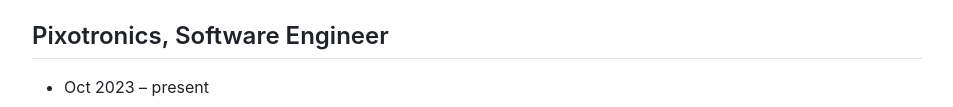
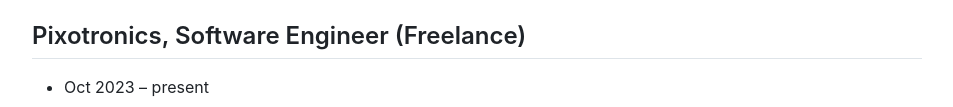
Before and after one commit to rush-skills/resume, a plain HTML site: page index.html in a window 1280 px wide. Shown: the part 572-679 px from the top of the page, without its empty margins (163-1116 px from the left). Drawn offline with nearby package versions, Linux system fonts and the light colour scheme.

Commit message:
render the latest CV

```diff
--- a/index.html
+++ b/index.html
@@ -43,7 +43,7 @@
         <h1>Summary</h1>
         <p>Versatile Software Engineer and DevOps specialist with extensive experience in designing and managing large-scale, distributed systems. Proven track record in building scalable, fault-tolerant applications and automating complex processes across diverse technology stacks. Adept at creating high-performing, secure, and resilient solutions that drive business value. Passionate about continuous learning, innovation, and mentoring to enhance system performance and foster team growth.</p>
         <h1>Experience</h1>
-        <h2>Pixotronics, Software Engineer</h2>
+        <h2>Pixotronics, Software Engineer (Freelance)</h2>
         <ul>
         <li>Oct 2023 – present</li>
         <li>Remote, India</li>
```
Also changed, not shown: 3 other files.
